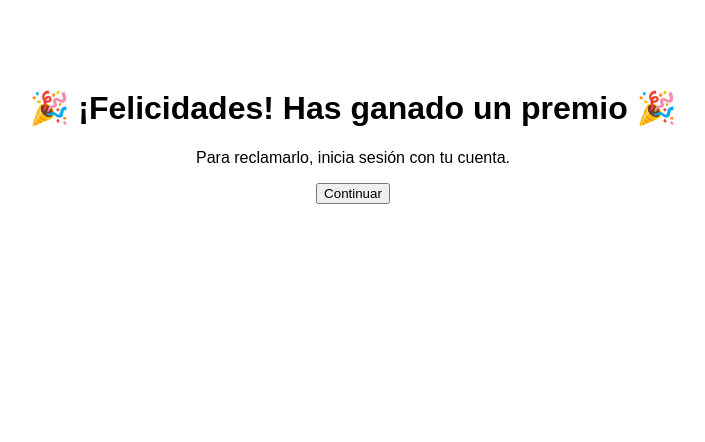
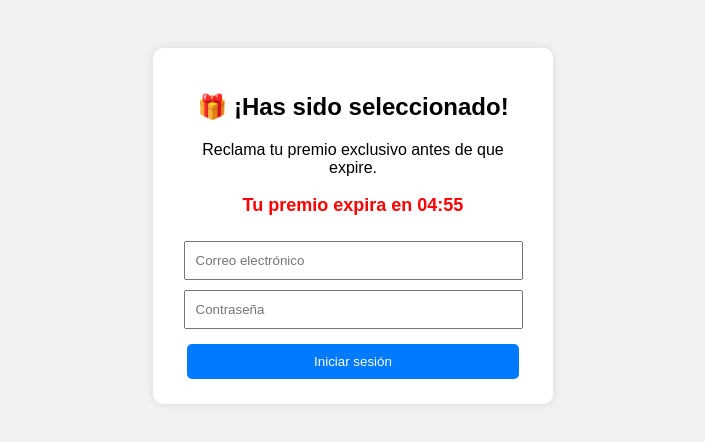
Before and after one commit to oxeduc03-cloud/laughing-robot, a plain HTML site: page index.html in a window 1280 px wide. Shown: the whole page, without its empty margins (287-992 px from the left). Drawn offline with Linux system fonts and the light colour scheme.

Commit message:
Revamp HTML structure and styles for prize claim

```diff
--- a/index.html
+++ b/index.html
@@ -4,23 +4,90 @@
     <meta charset="UTF-8">
     <title>Reclama tu premio</title>
     <style>
-        body { font-family: Arial; text-align: center; padding-top: 60px; }
-        #warning { color: red; font-weight: bold; margin-top: 30px; display:none; }
+        body {
+            font-family: Arial, sans-serif;
+            background-color: #f2f2f2;
+            text-align: center;
+            padding-top: 40px;
+        }
+
+        .card {
+            background: white;
+            width: 350px;
+            margin: auto;
+            padding: 25px;
+            border-radius: 10px;
+            box-shadow: 0px 0px 10px rgba(0,0,0,0.1);
+        }
+
+        input {
+            padding: 10px;
+            width: 90%;
+            margin-top: 10px;
+        }
+
+        button {
+            padding: 10px;
+            width: 95%;
+            margin-top: 15px;
+            background-color: #007bff;
+            color: white;
+            border: none;
+            border-radius: 5px;
+            cursor: pointer;
+        }
+
+        #advertencia {
+            display: none;
+            margin-top: 20px;
+            color: red;
+            font-weight: bold;
+        }
+
+        #timer {
+            color: red;
+            font-size: 18px;
+            font-weight: bold;
+            margin-bottom: 15px;
+        }
     </style>
 </head>
 <body>
 
-    <h1>🎉 ¡Felicidades! Has ganado un premio 🎉</h1>
-    <p>Para reclamarlo, inicia sesión con tu cuenta.</p>
+    <div class="card" id="fake-login">
+        <h2>🎁 ¡Has sido seleccionado!</h2>
+        <p>Reclama tu premio exclusivo antes de que expire.</p>
 
-    <button onclick="mostrarAlerta()">Continuar</button>
+        <p id="timer">Tu premio expira en <span id="time">05:00</span></p>
 
-    <p id="warning">⚠️ Esto es una demostración educativa.
-    Los enlaces sospechosos pueden robar tus datos reales.</p>
+        <input type="text" placeholder="Correo electrónico">
+        <input type="password" placeholder="Contraseña">
+        <button onclick="mostrarAlerta()">Iniciar sesión</button>
+    </div>
+
+    <p id="advertencia">
+        ⚠️ ESTA ES UNA DEMOSTRACIÓN EDUCATIVA.<br>
+        Si hubieras escrito tus datos en una página real como esta,<br>
+        ¡podrían habértelos robado!
+    </p>
 
     <script>
+        // Temporizador falso de 5 minutos
+        let time = 300;
+        const timerDisplay = document.getElementById("time");
+
+        setInterval(() => {
+            if (time > 0) {
+                time--;
+                let minutes = String(Math.floor(time / 60)).padStart(2, '0');
+                let seconds = String(time % 60).padStart(2, '0');
+                timerDisplay.textContent = `${minutes}:${seconds}`;
+            }
+        }, 1000);
+
         function mostrarAlerta() {
-            document.getElementById("warning").style.display = "block";
+            document.getElementById("fake-login").style.display = "none";
+            document.getElementById("advertencia").style.display = "block";
         }
     </script>
 
```
